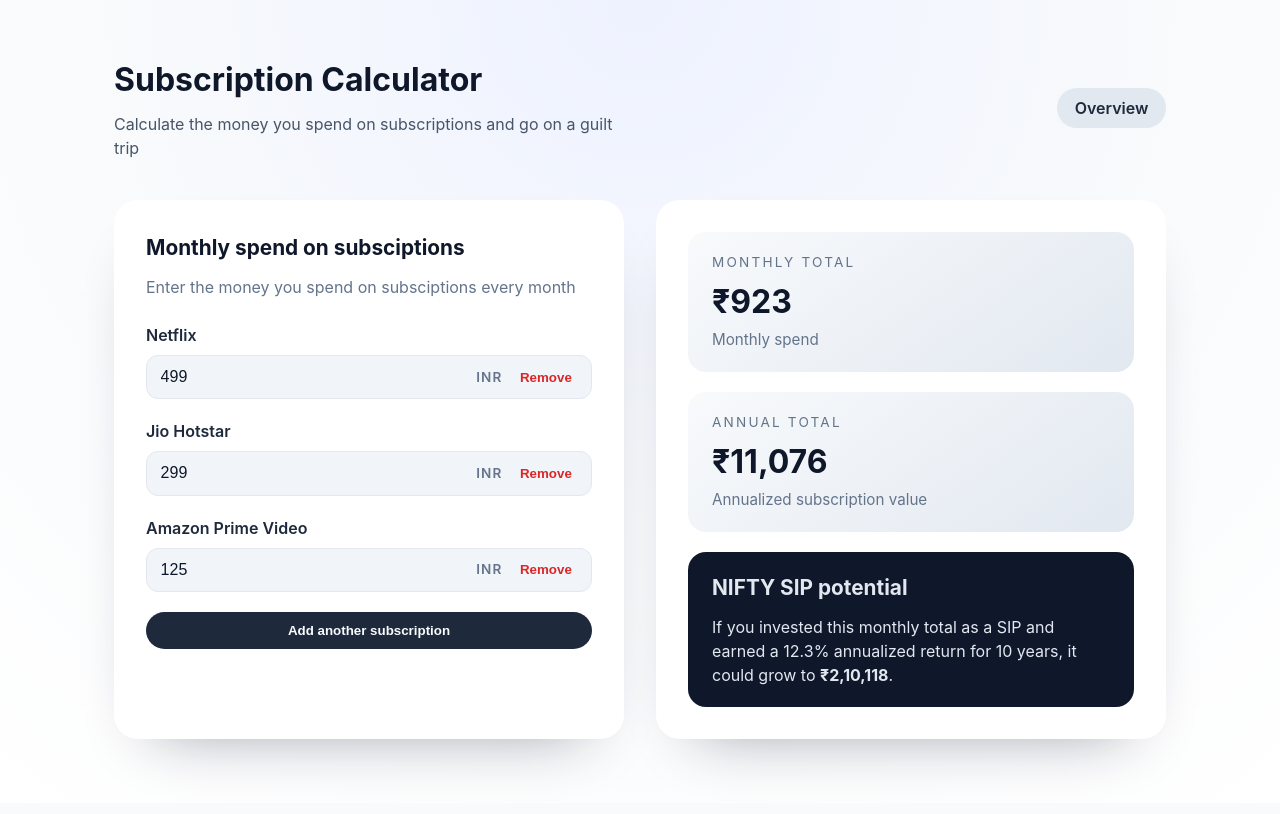
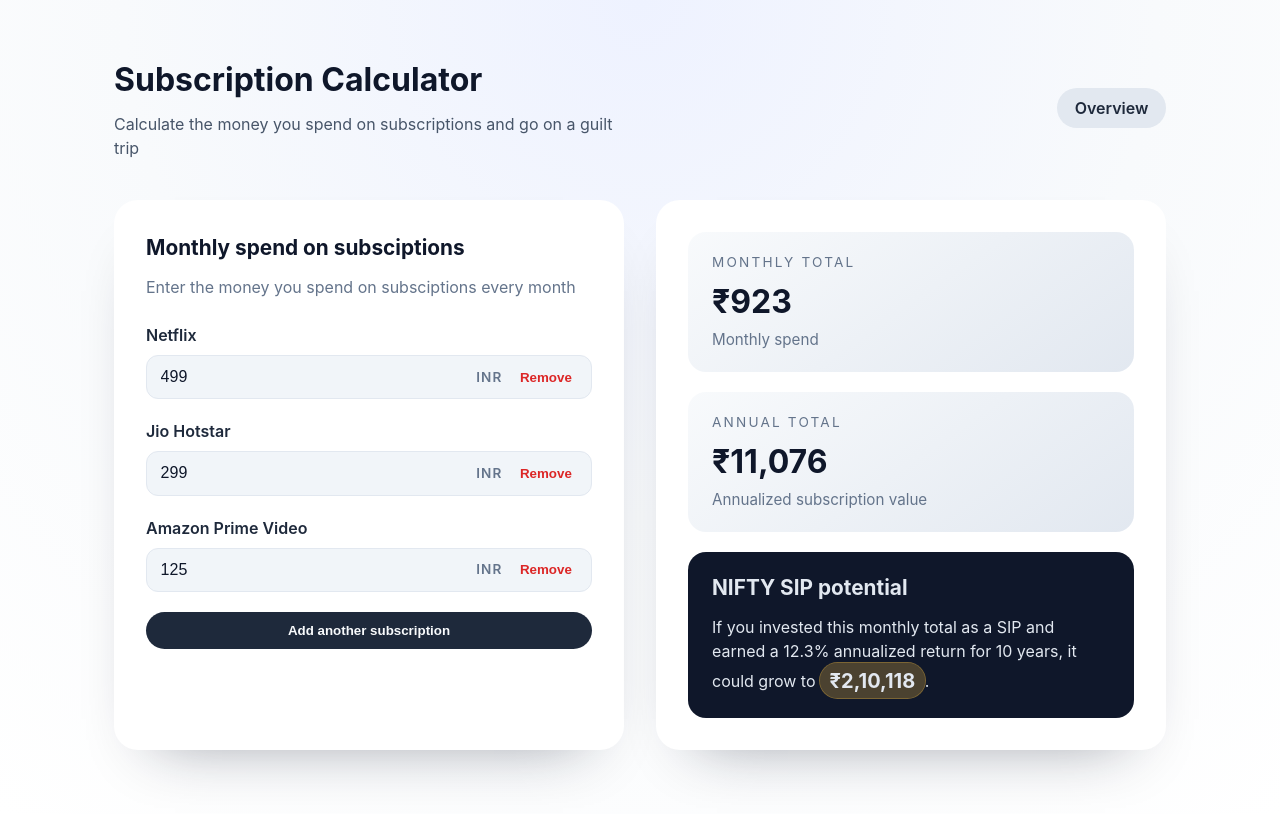
Before and after one commit to RakshithNM/subscription-calculator, a Vue app: page / in a window 1280 px wide. Built offline with nearby package versions, Linux system fonts and the light colour scheme.

Commit message:
Highlight 10-year SIP total

```diff
--- a/src/views/HomeView.vue
+++ b/src/views/HomeView.vue
@@ -48,7 +48,7 @@
           <p>
             If you invested this monthly total as a SIP and earned a 12.3% annualized return for
             10 years, it could grow to
-            <strong>{{ formatCurrency(niftySipValue) }}</strong
+            <strong class="summary__highlight">{{ formatCurrency(niftySipValue) }}</strong
             >.
           </p>
         </article>
@@ -82,3 +82,16 @@
   return store.monthlyAddOnsTotal * ((Math.pow(1 + monthlyRate, totalMonths) - 1) / monthlyRate) * (1 + monthlyRate);
 });
 </script>
+
+<style scoped>
+.summary__highlight {
+  background: rgba(255, 196, 64, 0.25);
+  border-radius: 999px;
+  box-shadow: 0 0 0 1px rgba(255, 196, 64, 0.45);
+  color: inherit;
+  display: inline-block;
+  font-size: 1.25rem;
+  font-weight: 700;
+  padding: 0.15rem 0.6rem;
+}
+</style>
```
